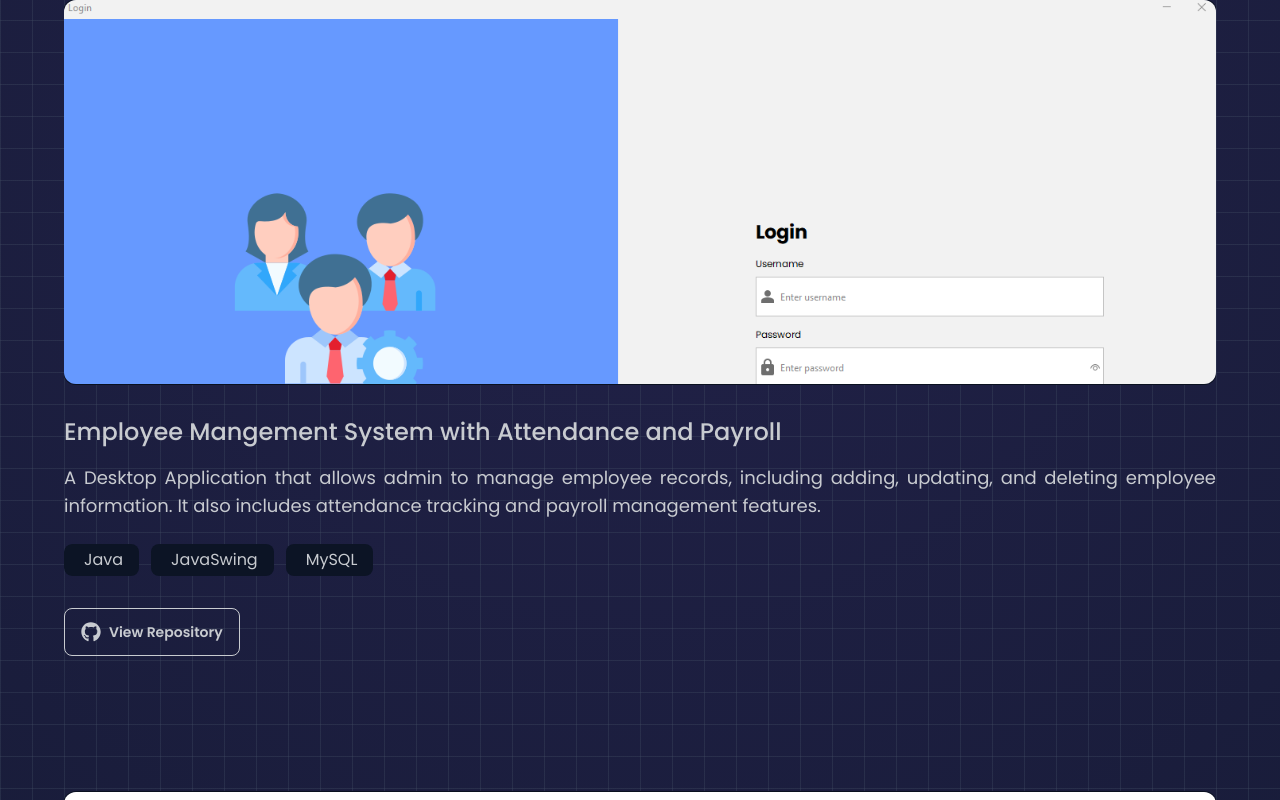
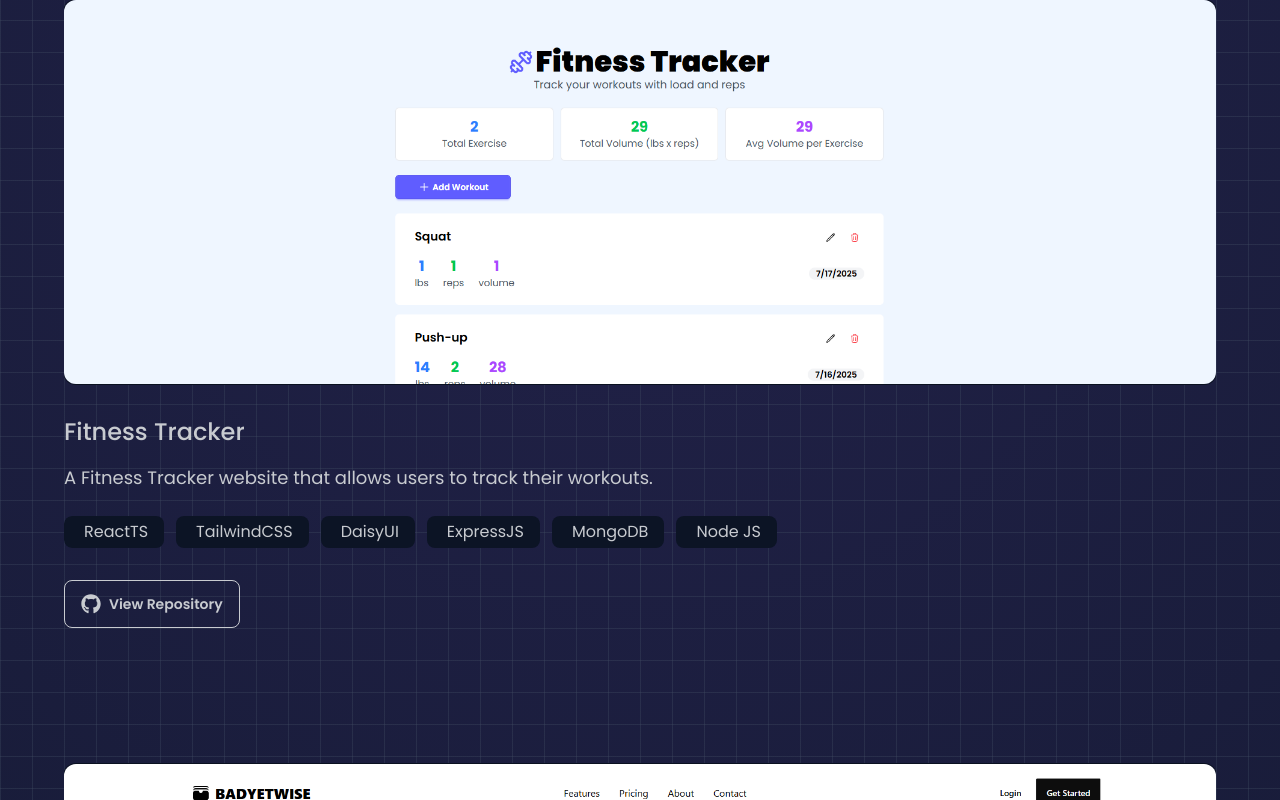
Before and after one commit to MarkMallari16/portfolio-website, a React (Vite) app: page / in a window 1280 px wide. Shown: the part 2828-3628 px from the top of the page. Built offline with nearby package versions, Linux system fonts and the light colour scheme.

Commit message:
upd: Add Fitness Tracker Side Project

```diff
--- a/src/data/projectsData.js
+++ b/src/data/projectsData.js
@@ -7,16 +7,16 @@ import GuessGamePicture from '../assets/guess-game-ss.png'
 import MoviePicture from '../assets/movie-ss.png'
 import TrackBudgetPicture from '../assets/track-budget-picture.png'
 import EmployeeManagementPicture from '../assets/employee-management-ss.png'
+import FitnessTrackerPicture from '../assets/fitness-tracker-picture.png'
 
 const projects = [
     {
-        picture: EmployeeManagementPicture,
-        title: "Employee Mangement System with Attendance and Payroll",
-        description: "A Desktop Application that allows admin to manage employee records, including adding, updating, and deleting employee information. It also includes attendance tracking and payroll management features.",
-        stacks: ["Java", "JavaSwing", "MySQL"],
-        githubRepository: "https://github.com/MarkMallari16/flatlaf-java"
+        picture: FitnessTrackerPicture,
+        title: "Fitness Tracker",
+        description: "A Fitness Tracker website that allows users to track their workouts.",
+        stacks: ["ReactTS", "TailwindCSS", "DaisyUI", "ExpressJS", "MongoDB", "Node JS"],
+        githubRepository: "https://github.com/MarkMallari16/fitness-tracker"
     },
-
     {
         picture: TrackBudgetPicture,
         title: "BadyetWise - Budget Tracker",
@@ -25,6 +25,7 @@ const projects = [
         liveUrl: "https://badyetwise.vercel.app/",
         githubRepository: "https://github.com/MarkMallari16/badyetwise-vue-firebase-project"
     },
+
     {
         picture: MoviePicture,
         title: "Movie Mania",
@@ -32,6 +33,13 @@ const projects = [
         stacks: ["ReactJS", "TailwindCSS", "DaisyUI"],
         liveUrl: "https://moviemania-psi.vercel.app/",
         githubRepository: "https://github.com/MarkMallari16/movie-website"
+    },
+    {
+        picture: EmployeeManagementPicture,
+        title: "Employee Mangement System with Attendance and Payroll",
+        description: "A Desktop Application that allows admin to manage employee records, including adding, updating, and deleting employee information. It also includes attendance tracking and payroll management features.",
+        stacks: ["Java", "JavaSwing", "MySQL"],
+        githubRepository: "https://github.com/MarkMallari16/flatlaf-java"
     },
     {
         picture: OnlineVotingPicture,
```
Also changed, not shown: src/assets/fitness-tracker-picture.png (added).
